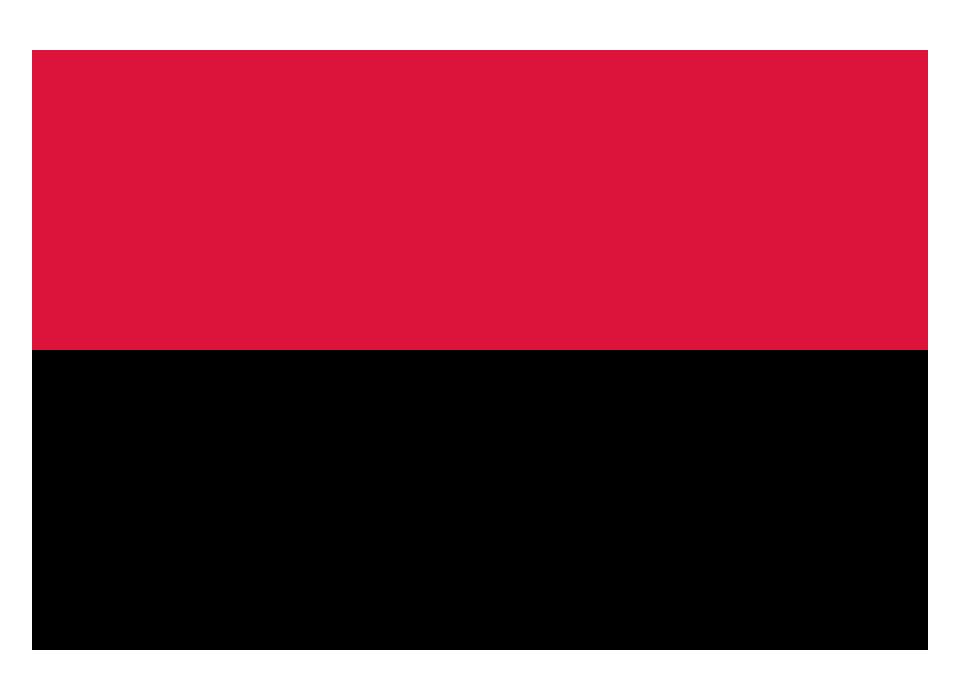
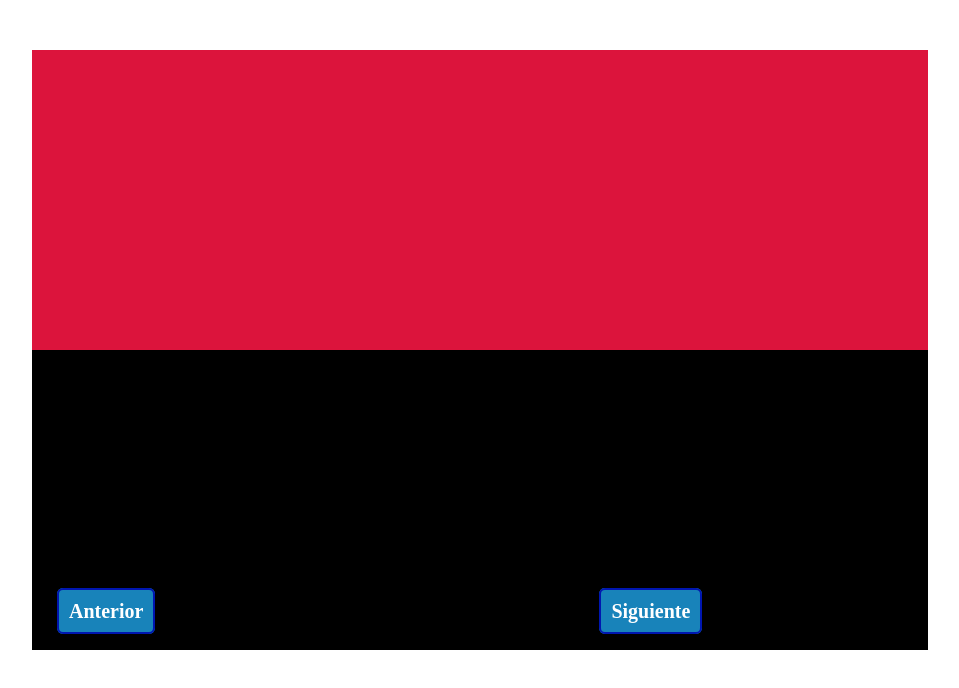
Before and after one commit to Angel0327/Tareaxdxd, a plain HTML site: page index.html in a window 1280 px wide. Shown: the whole page, without its empty margins (160-1119 px from the left). Drawn offline with Linux system fonts and the light colour scheme.

Commit message:
Se agregaron los botones

```diff
--- a/css/css.css
+++ b/css/css.css
@@ -16,3 +16,41 @@
     height: 300px;
     background-color: crimson;
 }
+.CajaDeBotones{
+    margin-top:250px;
+
+}
+.boton1{
+    margin-left: 25px;
+    width: 75px;
+    height: 20px;
+    text-decoration: none;
+    padding: 10px;
+    font-weight: 600;
+    font-size: 20px;
+    color: #ffffff;
+    background-color: #1883ba;
+    border-radius: 6px;
+    border: 2px solid #0016b0;
+  }
+  .boton1:hover{
+    color: #1883ba;
+    background-color: #ffffff;
+  }
+  .boton2{
+    margin-left: 440px;
+    width: 80px;
+    height: 20px;
+    text-decoration: none;
+    padding: 10px;
+    font-weight: 600;
+    font-size: 20px;
+    color: #ffffff;
+    background-color: #1883ba;
+    border-radius: 6px;
+    border: 2px solid #0016b0;
+  }
+  .boton2:hover{
+    color: #1883ba;
+    background-color: #ffffff;
+  }
--- a/index.html
+++ b/index.html
@@ -11,6 +11,11 @@
     <div class="cuadro_contenedor">
         <div class="cuadro_central"></div>
 
+        <div class="CajaDeBotones">
+        <a href="" class="boton1" >Anterior</a>
+        <a href="" class="boton2" >Siguiente</a>
+    </div>
+
     </div>
 </body>
 </html>
```
